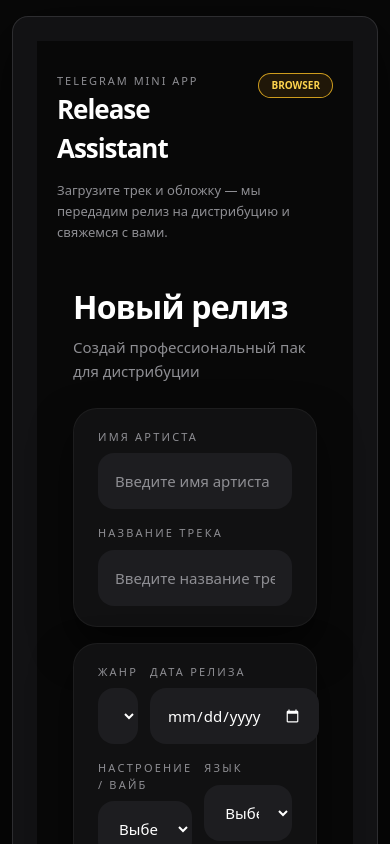
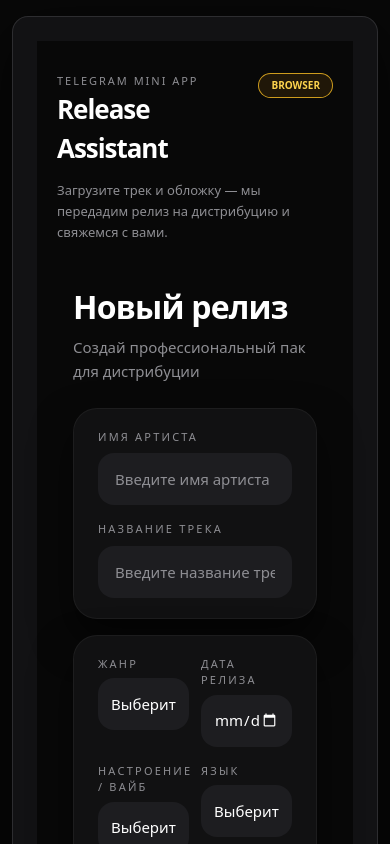
Before and after one commit to Kisser2003/tg-mini-app, a Next.js app: page / in a window 390 px wide. Both pictures are taken after a click on the button "Начать загрузку". Shown: the top 844 px of the page. Built offline with nearby package versions, Linux system fonts and the light colour scheme; no server answers.

Commit message:
fix: mobile layout and cleanup ignores

```diff
--- a/app/globals.css
+++ b/app/globals.css
@@ -142,6 +142,32 @@ body {
   gap: 1.5rem;
 }
 
+/* Mobile: prevent iOS default styling on selects/date */
+.appearance-none {
+  appearance: none;
+  -webkit-appearance: none;
+}
+
+/* Grid for 2-column rows on mobile */
+.grid {
+  display: grid;
+}
+.gap-3 {
+  gap: 0.75rem;
+}
+.grid-cols-2 {
+  grid-template-columns: repeat(2, minmax(0, 1fr));
+}
+.min-w-0 {
+  min-width: 0;
+}
+.flex-nowrap {
+  flex-wrap: nowrap;
+}
+.flex-shrink-0 {
+  flex-shrink: 0;
+}
+
 /* Shimmer animation for primary buttons */
 .btn-primary {
   position: relative;
--- a/components/ReleaseForm.tsx
+++ b/components/ReleaseForm.tsx
@@ -84,12 +84,9 @@ export function ReleaseForm({ onSubmitted }: ReleaseFormProps) {
 
       setUploadProgress(35);
 
-      const {
-        data: audioPublic,
-        error: audioPublicError
-      } = supabase.storage.from("audio").getPublicUrl(wavPath);
+      const { data: audioPublic } = supabase.storage.from("audio").getPublicUrl(wavPath);
 
-      if (audioPublicError || !audioPublic?.publicUrl) {
+      if (!audioPublic?.publicUrl) {
         throw new Error("Не удалось получить ссылку на WAV файл.");
       }
 
@@ -107,12 +104,11 @@ export function ReleaseForm({ onSubmitted }: ReleaseFormProps) {
 
       setUploadProgress(80);
 
-      const {
-        data: artworkPublic,
-        error: artworkPublicError
-      } = supabase.storage.from("artwork").getPublicUrl(artworkPath);
+      const { data: artworkPublic } = supabase.storage
+        .from("artwork")
+        .getPublicUrl(artworkPath);
 
-      if (artworkPublicError || !artworkPublic?.publicUrl) {
+      if (!artworkPublic?.publicUrl) {
         throw new Error("Не удалось получить ссылку на обложку.");
       }
 
@@ -221,7 +217,7 @@ export function ReleaseForm({ onSubmitted }: ReleaseFormProps) {
                       : { scale: 1, boxShadow: "0 0 0 0 rgba(0,0,0,0)" }
                   }
                   transition={{ duration: 0.12 }}
-                  className="h-14 w-full rounded-[16px] border border-transparent bg-[#1d1d20] px-4 text-[15px] text-white placeholder:text-text-muted outline-none focus:border-primary focus:ring-0"
+                  className="h-[52px] w-full min-h-[52px] rounded-[16px] border border-transparent bg-[#1d1d20] px-4 text-[15px] text-white placeholder:text-text-muted outline-none focus:border-primary focus:ring-0 box-border"
                 />
                 {errors.artistName && (
                   <p className="mt-1 text-[11px] text-red-400">
@@ -250,7 +246,7 @@ export function ReleaseForm({ onSubmitted }: ReleaseFormProps) {
                       : { scale: 1, boxShadow: "0 0 0 0 rgba(0,0,0,0)" }
                   }
                   transition={{ duration: 0.12 }}
-                  className="h-14 w-full rounded-[16px] border border-transparent bg-[#1d1d20] px-4 text-[15px] text-white placeholder:text-text-muted outline-none focus:border-primary focus:ring-0"
+                  className="h-[52px] w-full min-h-[52px] rounded-[16px] border border-transparent bg-[#1d1d20] px-4 text-[15px] text-white placeholder:text-text-muted outline-none focus:border-primary focus:ring-0 box-border"
                 />
                 {errors.trackName && (
                   <p className="mt-1 text-[11px] text-red-400">
@@ -267,14 +263,14 @@ export function ReleaseForm({ onSubmitted }: ReleaseFormProps) {
             transition={{ delay: 0.05 }}
             className="rounded-[24px] border border-white/5 bg-surface/80 px-6 py-5 shadow-[0_20px_40px_rgba(0,0,0,0.55)] backdrop-blur-xl"
           >
-            <div className="mb-4 flex gap-3">
-              <div className="flex-1 space-y-2">
+            <div className="grid grid-cols-2 gap-3 mb-4">
+              <div className="min-w-0 space-y-1.5">
                 <label className="block text-[11px] font-medium uppercase tracking-[0.2em] text-text-muted">
                   Жанр
                 </label>
                 <select
                   {...register("genre", { required: "Выберите жанр" })}
-                  className="h-14 w-full rounded-[16px] border border-transparent bg-[#1d1d20] px-4 text-[15px] text-white outline-none focus:border-primary"
+                  className="h-[52px] w-full min-h-[52px] rounded-[16px] border border-transparent bg-[#1d1d20] px-3 text-[15px] text-white outline-none focus:border-primary appearance-none box-border"
                 >
                   <option value="">Выберите жанр</option>
                   <option value="Techno">Техно</option>
@@ -291,7 +287,7 @@ export function ReleaseForm({ onSubmitted }: ReleaseFormProps) {
                 )}
               </div>
 
-              <div className="flex-1 space-y-2">
+              <div className="min-w-0 space-y-1.5">
                 <label className="block text-[11px] font-medium uppercase tracking-[0.2em] text-text-muted">
                   Дата релиза
                 </label>
@@ -300,7 +296,7 @@ export function ReleaseForm({ onSubmitted }: ReleaseFormProps) {
                   {...register("releaseDate", {
                     required: "Укажите дату релиза"
                   })}
-                  className="h-14 w-full rounded-[16px] border border-transparent bg-[#1d1d20] px-4 text-[15px] text-white outline-none [color-scheme:dark] focus:border-primary"
+                  className="h-[52px] w-full min-h-[52px] rounded-[16px] border border-transparent bg-[#1d1d20] px-3 text-[15px] text-white outline-none [color-scheme:dark] focus:border-primary appearance-none box-border"
                 />
                 {errors.releaseDate && (
                   <p className="text-[11px] text-red-400 mt-1">
@@ -310,14 +306,14 @@ export function ReleaseForm({ onSubmitted }: ReleaseFormProps) {
               </div>
             </div>
 
-            <div className="mb-4 flex gap-3">
-              <div className="flex-1 space-y-2">
+            <div className="grid grid-cols-2 gap-3 mb-4">
+              <div className="min-w-0 space-y-1.5">
                 <label className="block text-[11px] font-medium uppercase tracking-[0.2em] text-text-muted">
                   Настроение / Вайб
                 </label>
                 <select
                   {...register("mood", { required: "Выберите настроение" })}
-                  className="h-14 w-full rounded-[16px] border border-transparent bg-[#1d1d20] px-4 text-[15px] text-white outline-none focus:border-primary"
+                  className="h-[52px] w-full min-h-[52px] rounded-[16px] border border-transparent bg-[#1d1d20] px-3 text-[15px] text-white outline-none focus:border-primary appearance-none box-border"
                 >
                   <option value="">Выберите настроение</option>
                   <option value="Peak-time">Пиковое время / фестиваль</option>
@@ -334,13 +330,13 @@ export function ReleaseForm({ onSubmitted }: ReleaseFormProps) {
                 )}
               </div>
 
-              <div className="flex-1 space-y-2">
+              <div className="min-w-0 space-y-1.5">
                 <label className="block text-[11px] font-medium uppercase tracking-[0.2em] text-text-muted">
                   Язык
                 </label>
                 <select
                   {...register("language", { required: "Укажите язык" })}
-                  className="h-14 w-full rounded-[16px] border border-transparent bg-[#1d1d20] px-4 text-[15px] text-white outline-none focus:border-primary"
+                  className="h-[52px] w-full min-h-[52px] rounded-[16px] border border-transparent bg-[#1d1d20] px-3 text-[15px] text-white outline-none focus:border-primary appearance-none box-border"
                 >
                   <option value="">Выберите язык</option>
                   <option value="Instrumental">Инструментал</option>
@@ -358,20 +354,21 @@ export function ReleaseForm({ onSubmitted }: ReleaseFormProps) {
               </div>
             </div>
 
-            <div className="flex items-center justify-between pt-1">
-              <span className="text-[15px] font-medium">
+            <div className="flex items-center justify-between gap-3 py-3 pt-2 flex-nowrap">
+              <span className="text-[15px] font-medium whitespace-nowrap flex-shrink min-w-0">
                 Ненормативная лексика
               </span>
               <button
                 type="button"
+                aria-label="Ненормативная лексика"
                 onClick={() => setValue("explicit", !values.explicit)}
-                className={`relative h-6 w-11 rounded-full transition-colors ${
-                  values.explicit ? "bg-primary" : "bg-zinc-700"
+                className={`inline-flex h-6 w-11 flex-shrink-0 items-center rounded-full px-[2px] transition-colors ${
+                  values.explicit ? "bg-[#007AFF]" : "bg-zinc-700"
                 }`}
               >
                 <span
-                  className={`absolute top-[3px] h-[18px] w-[18px] rounded-full bg-white transition-transform ${
-                    values.explicit ? "translate-x-[22px]" : "translate-x-[3px]"
+                  className={`h-[18px] w-[18px] rounded-full bg-white transition-transform ${
+                    values.explicit ? "translate-x-[14px]" : "translate-x-0"
                   }`}
                 />
               </button>
```
Also changed, not shown: 2 other files (tests, documents, lock files or other folders).
